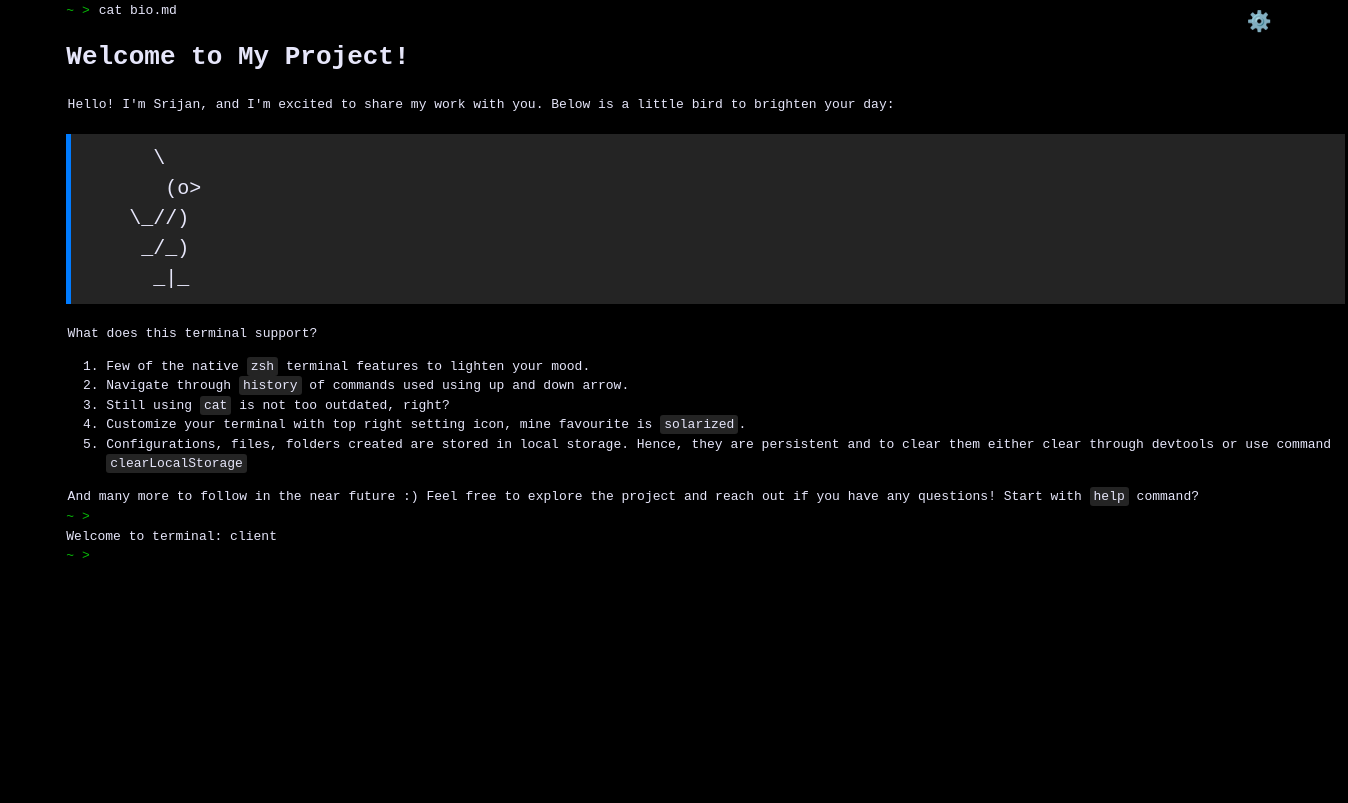
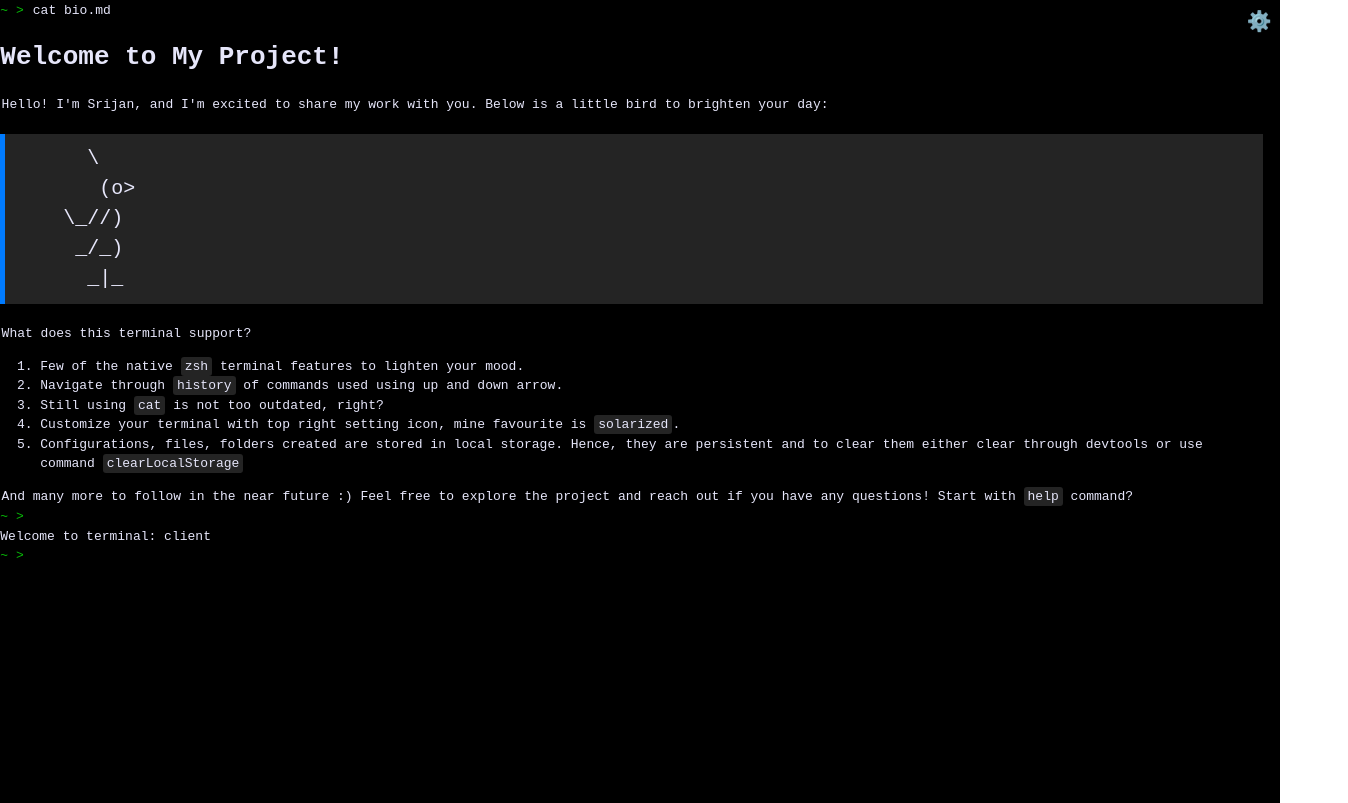
Before and after one commit to Srijan619/browser-terminal, a Vue app: page / in a window 1280 px wide. Shown: the whole page, 1348 px wide, since content can reach past the window. Built offline with nearby package versions, Linux system fonts and the light colour scheme.

Commit message:
fix too much margin

```diff
--- a/src/components/CommandPromptInstance.vue
+++ b/src/components/CommandPromptInstance.vue
@@ -19,6 +19,6 @@ const { PROMPT_INSTANCES } = storeToRefs(store)
 
 <style scoped>
 .single-instance {
-    margin-left: 5rem;
+    margin-left: 1rem;
 }
 </style>
--- a/src/components/Container.vue
+++ b/src/components/Container.vue
@@ -22,7 +22,6 @@ const { TERMINAL_BACKGROUND_COLOR, TERMINAL_REPLY_COLOR, TERMINAL_DIRECTORY_PROM
 
 <style>
 .container {
-  width: min-content;
   height: 100vh;
   background-color: v-bind(TERMINAL_BACKGROUND_COLOR);
   color: v-bind(TERMINAL_REPLY_COLOR);
```
